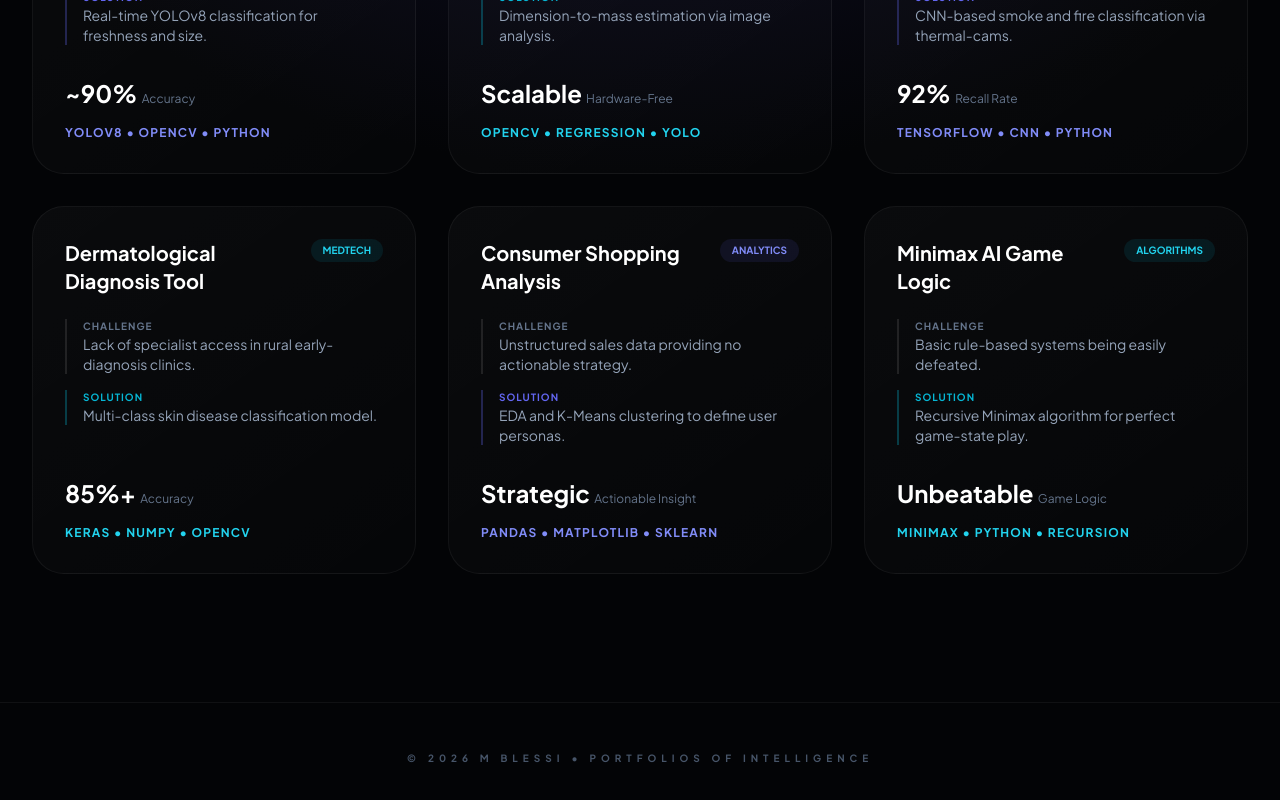
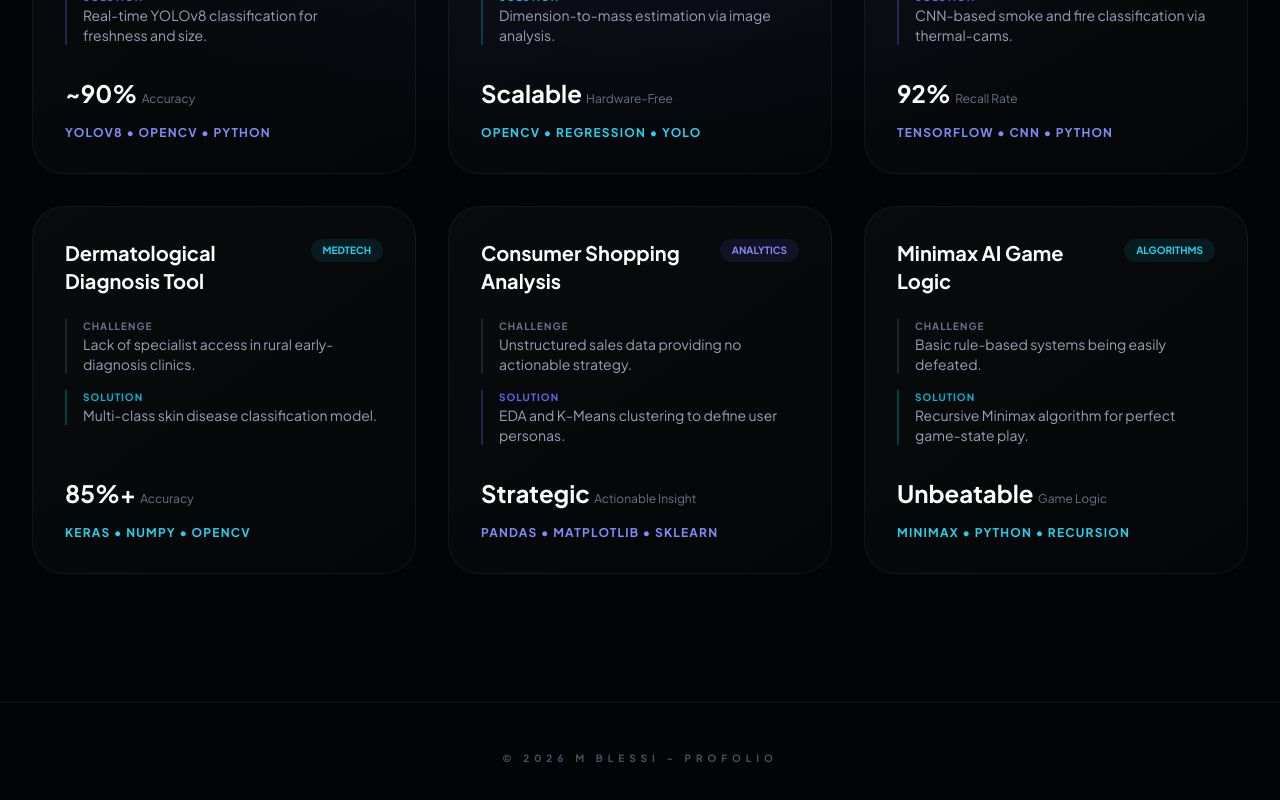
Before and after one commit to Blessi535/Portfolio, a plain HTML site: page case.html in a window 1280 px wide. Shown: the part 676-1476 px from the top of the page. Drawn offline with nearby package versions, Linux system fonts and the light colour scheme.

Commit message:
Fix HTML encoding issues in case.html

```diff
--- a/case.html
+++ b/case.html
@@ -196,7 +196,7 @@
 </main>
 
 <footer class="py-12 text-center border-t border-white/5">
-  <p class="text-slate-600 text-[10px] font-bold uppercase tracking-[0.5em]">© 2026 M Blessi • Portfolios of Intelligence</p>
+  <p class="text-slate-600 text-[10px] font-bold uppercase tracking-[0.5em]"> &copy; 2026 M Blessi - Profolio</p>
 </footer>
 
 </body>
```
